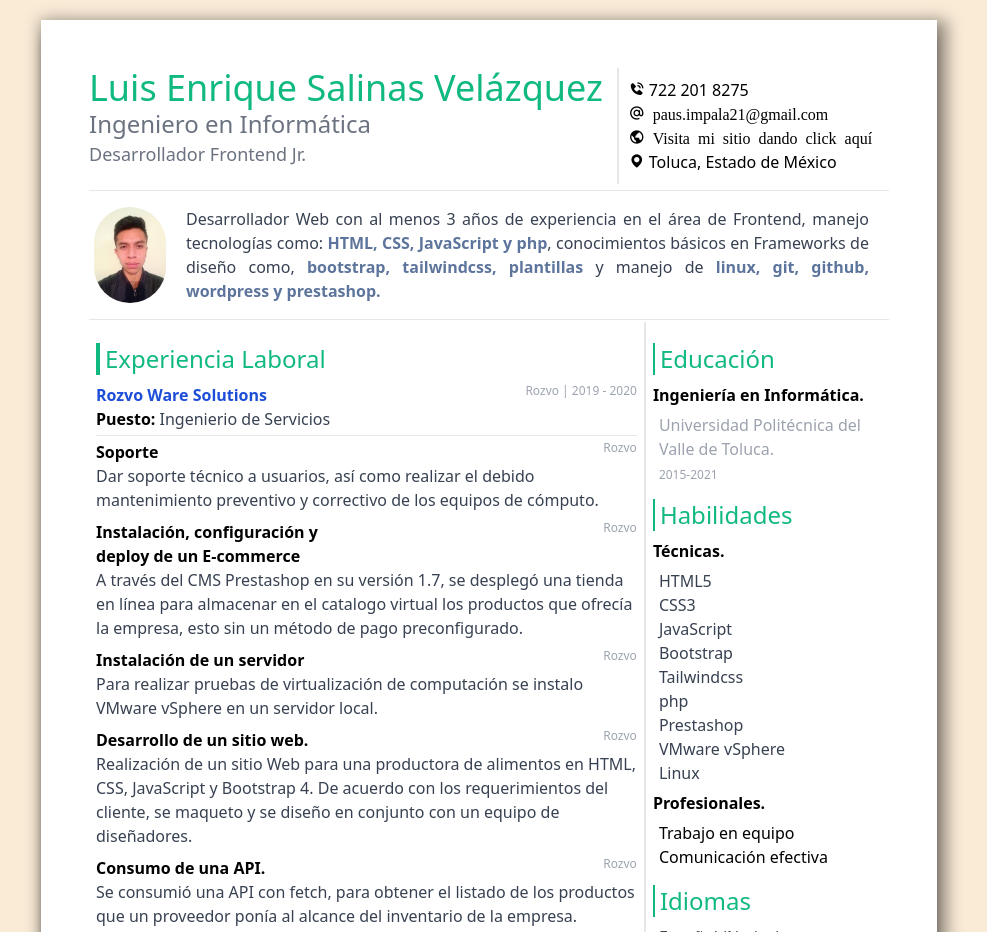
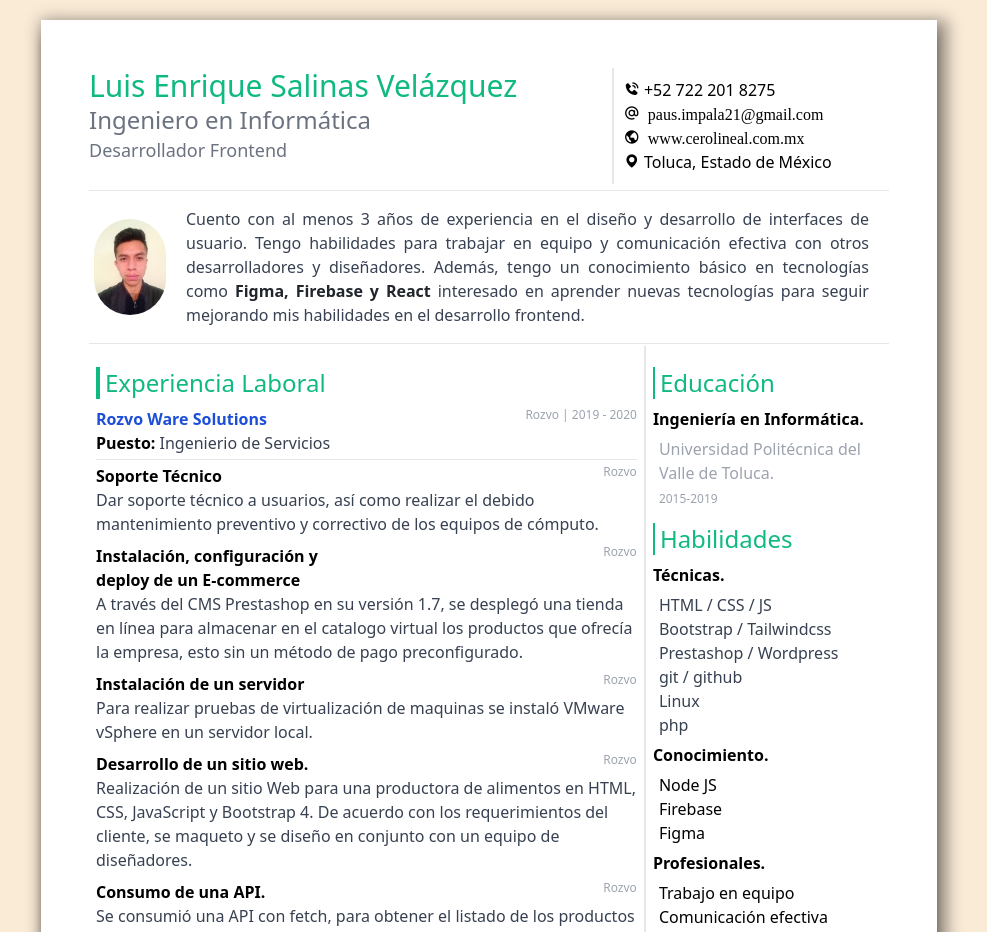
Before and after one commit to Luis-Salinas-SD/cv-2023, a plain HTML site: page index.html in a window 1280 px wide. Shown: the top 932 px of the page, without its empty margins (151-1138 px from the left). Drawn offline with nearby package versions, Linux system fonts and the light colour scheme.

Commit message:
update febrero 2023

```diff
--- a/index.html
+++ b/index.html
@@ -10,23 +10,22 @@
     <link href="https://unpkg.com/tailwindcss@^2/dist/tailwind.min.css" rel="stylesheet">
     <link href='https://unpkg.com/boxicons@2.0.7/css/boxicons.min.css' rel="stylesheet">
     <link rel="shortcut icon" href="./img/favicon-cero.png" type="image/x-icon">
-
 </head>
 
 <body>
     <div class="main font-sans">
         <!--# Titulo -->
         <section class="title">
-            <div class="name text-4xl text-green-500">
-                <h1>Luis Enrique Salinas Velázquez</h1>
+            <div class="name text-3xl text-green-500">
+                <h2>Luis Enrique Salinas Velázquez</h2>
                 <p class="text-2xl text-gray-500">Ingeniero en Informática</p>
-                <p class="text-lg text-gray-500">Desarrollador Frontend Jr.</p>
+                <h1 class="text-lg text-gray-500">Desarrollador Frontend</h1>
             </div>
             <div class="contact border-l-2">
                 <ul>
                     <li>
                         <i class='bx bxs-phone-call'> </i>
-                        <span>722 201 8275</span>
+                        <span>+52 722 201 8275</span>
                     </li>
                     <li>
                         <i class='bx bx-at'>
@@ -37,7 +36,7 @@
                     <li>
                         <i class='bx bx-world'>
                             <a href="https://cerolineal.com.mx">
-                                <span>Visita mi sitio dando click aquí</span>
+                                <span>www.cerolineal.com.mx</span>
                             </a>
                         </i>
                     </li>
@@ -53,9 +52,10 @@
         <section class="to-me">
             <img class="rounded-full h-24 w-24 img-profile" src="img/profile-cv.jpg" alt="prifile-img">
             <div class="about text-justify text-gray-700">
-                Desarrollador Web con al menos 3 años de experiencia en el área de Frontend, manejo tecnologías como:
-                <b>HTML, CSS, JavaScript y php</b>, conocimientos básicos en Frameworks de diseño como, <b>bootstrap,
-                    tailwindcss, plantillas</b> y manejo de <b>linux, git, github, wordpress y prestashop.</b>
+                Cuento con al menos 3 años de experiencia en el diseño y desarrollo de interfaces de usuario. Tengo
+                habilidades para trabajar en equipo y comunicación efectiva con otros desarrolladores y diseñadores.
+                Además, tengo un conocimiento básico en tecnologías como <b>Figma, Firebase y React</b> interesado en
+                aprender nuevas tecnologías para seguir mejorando mis habilidades en el desarrollo frontend.
             </div>
         </section>
         <hr>
@@ -79,7 +79,7 @@
                     <!--# 0.- -->
                     <article class="mb-2">
                         <div class="subtitle-exp grid grid-cols-2">
-                            <h4 class="col-start-1 col-end-2 font-bold">Soporte</h4>
+                            <h4 class="col-start-1 col-end-2 font-bold">Soporte Técnico</h4>
                             <blockquote class="text-xs text-right text-gray-400">Rozvo</blockquote>
                         </div>
                         <p class="text-gray-700">
@@ -107,7 +107,7 @@
                             <blockquote class="text-xs text-right text-gray-400">Rozvo</blockquote>
                         </div>
                         <p class="text-gray-700">
-                            Para realizar pruebas de virtualización de computación se instalo VMware vSphere en un
+                            Para realizar pruebas de virtualización de maquinas se instaló VMware vSphere en un
                             servidor local.
                         </p>
                     </article>
@@ -180,7 +180,7 @@
                         <h4 class="font-bold">Ingeniería en Informática.</h4>
                     </div>
                     <p class="text-gray-400 m-1.5">Universidad Politécnica del Valle de Toluca.
-                    <blockquote class="text-xs text-gray-400 m-1.5">2015-2021</blockquote>
+                    <blockquote class="text-xs text-gray-400 m-1.5">2015-2019</blockquote>
                     </p>
                 </section>
                 <!--* Skills  -->
@@ -188,22 +188,32 @@
                     <div class="border-l-2 border-green-500 title-exp">
                         <h3 class="text-2xl text-green-500"> Habilidades</h3>
                     </div>
+                    <!--! Tecnicas -->
                     <div>
                         <div class="subtitle-exp">
                             <h4 class="font-bold">Técnicas.</h4>
                         </div>
                         <ul class="m-1.5 text-gray-700">
-                            <li>HTML5</li>
-                            <li>CSS3</li>
-                            <li>JavaScript</li>
-                            <li>Bootstrap</li>
-                            <li>Tailwindcss</li>
+                            <li>HTML / CSS / JS</li>
+                            <li>Bootstrap / Tailwindcss</li>
+                            <li>Prestashop / Wordpress</li>
+                            <li>git / github</li>
+                            <li>Linux</li>
                             <li>php</li>
-                            <li>Prestashop</li>
-                            <li>VMware vSphere</li>
-                            <li>Linux</li>
                         </ul>
                     </div>
+                    <!--! Conocimiento  -->
+                    <div>
+                        <div class="subtitle-exp">
+                            <h4 class="font-bold">Conocimiento.</h4>
+                        </div>
+                        <ul class="m-1.5">
+                            <li>Node JS</li>
+                            <li>Firebase</li>
+                            <li>Figma</li>
+                        </ul>
+                    </div>
+                    <!--! Proefsionales -->
                     <div>
                         <div class="subtitle-exp">
                             <h4 class="font-bold">Profesionales.</h4>
--- a/style/style.css
+++ b/style/style.css
@@ -2,7 +2,7 @@ body {
     background-color: antiquewhite;
 }
 b{
-color: #5d759c;
+color: #21252c;
 }
 
 .b-b {
```
